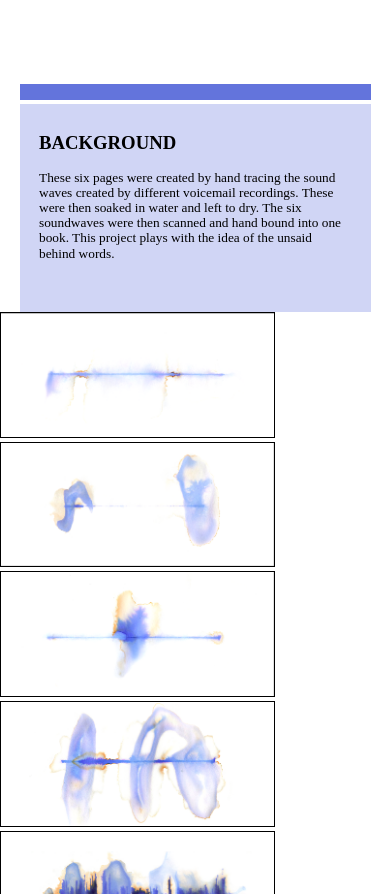
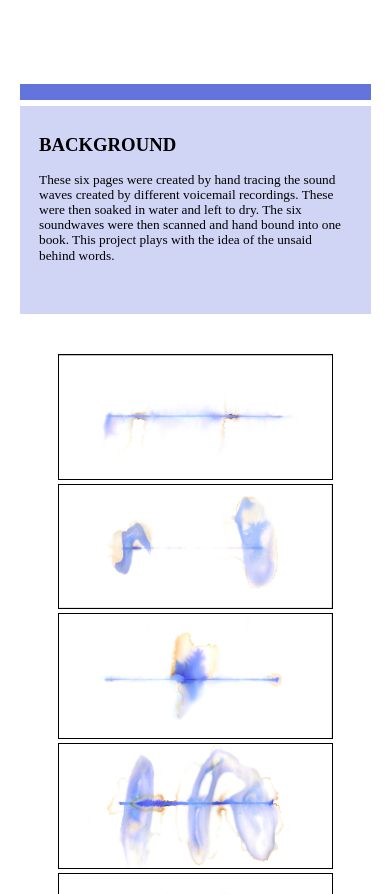
Before and after one commit to LeannBahi/LeannBahi.github.io, a plain HTML site: page pages/portfolio_items/2.2.true_sound.html in a window 390 px wide. Shown: the part 206-1100 px from the top of the page. Drawn offline with Linux system fonts and the light colour scheme.

Commit message:
fixed center alignement on project pages

```diff
--- a/css/portfolio.css
+++ b/css/portfolio.css
@@ -39,14 +39,16 @@ body {
   width: 700px;
 }
 
-svg.top_rect_wrapper {
-  width: 700px;
+.top_rect_wrapper {
   text-align: center;
+  margin: auto;
+  height: 22px;
 }
 
-rect.top_rect {
+hr.top_rect {
   width: 700px;
   height: 16px;
+  border-width:0;
 }
 
 .project_details_row {
@@ -105,6 +107,12 @@ rect.top_rect {
   line-height: 95%;
 }
 
+.portfolio_content {
+  text-align: center;
+  margin: auto;
+  margin-top: 40px;
+}
+
 /** Enlarge images when clicked **/
 /* mouse to pointer when over image */
 img.proj {
@@ -130,10 +138,10 @@ iframe.vid {
 @media screen and (max-width: 700px) {
   .back_link { padding-left: 30px; }
   .header_img { width: 90vw; }
-  svg.top_rect_wrapper {
+  .top_rect_wrapper {
     width: 90vw;
   }
-  rect.top_rect { width: 90vw; }
+  hr.top_rect { width: 90vw; }
   .project_details_row{
     width: 90vw;
   }
--- a/pages/portfolio_items/2.2.true_sound.html
+++ b/pages/portfolio_items/2.2.true_sound.html
@@ -41,9 +41,9 @@
     <h2> Visual Arts </h2>
   </div>
 
-  <svg class="top_rect_wrapper" width="100%" height="16">
-    <rect class="top_rect" style="fill:rgb(99,116,220);"> </rect>
-  </svg>
+  <div class="top_rect_wrapper">
+    <hr class="top_rect" style="background-color:rgb(99,116,220);">
+  </div>
 
   <div class="project_details_row">
     <div class="details_background" style="background-color:rgb(99,116,220,0.3);">
```
Also changed, not shown: pages/portfolio_items/1.1.espace.html (+3 -3 lines), pages/portfolio_items/1.2.connextion.html (+3 -3 lines), pages/portfolio_items/1.3.magpie.html (+3 -3 lines), pages/portfolio_items/1.4.atlantis_hub.html (+3 -3 lines), pages/portfolio_items/2.1.overheard.html (+5 -4 lines), pages/portfolio_items/2.3.soundmapping.html (+3 -3 lines), pages/portfolio_items/2.4.emotions.html (+3 -3 lines), pages/resume.html (+3 -3 lines).
